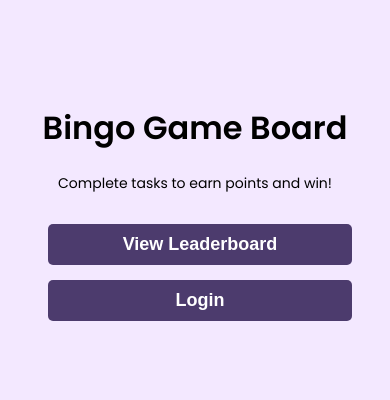
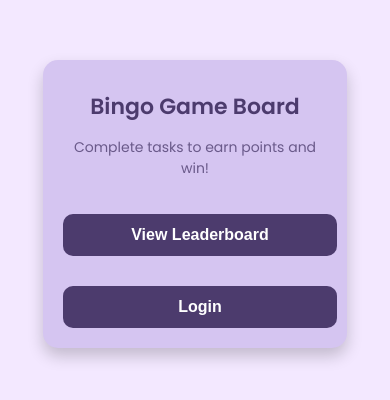
Before and after one commit to tlycody/ECM2434_v2, a React (Create React App) app in the folder bingo-frontend/: page / in a window 390 px wide. Shown: the part 218-618 px from the top of the page. Built offline with nearby package versions, Linux system fonts and the light colour scheme; no server answers.

Commit message:
style changes. home css created

```diff
--- /dev/null
+++ b/bingo-frontend/src/components/Home.css
@@ -0,0 +1,72 @@
+/* Home.css - Ensuring Consistency */
+
+/* Main Container - Matches Leaderboard Box */
+.home-container {
+    max-width: 420px; /* ✅ Same width as leaderboard */
+    margin: auto;
+    padding: 20px;
+    text-align: center;
+    background-color: #d5c5f1; /* ✅ Same soft purple background */
+    border-radius: 15px;
+    box-shadow: 0px 8px 16px rgba(0, 0, 0, 0.2);
+    font-family: 'Poppins', sans-serif;
+  }
+
+  /* Title - Same Styling as Leaderboard Title */
+  h1 {
+    font-size: 24px;
+    font-weight: bold;
+    color: #4c3b6d; /* ✅ Matches leaderboard text */
+    margin-bottom: 10px;
+  }
+
+  /* Subtitle - Ensuring Text Consistency */
+  p {
+    font-size: 16px;
+    color: #6a5a8a; /* ✅ Same shade as leaderboard */
+    margin-bottom: 20px;
+  }
+
+  /* Buttons - Same Styling as Leaderboard Buttons */
+  .buttons {
+    display: flex;
+    flex-direction: column;
+    gap: 10px;
+  }
+
+  button {
+    background-color: #7548d4; /* ✅ Leaderboard Button Purple */
+    color: white;
+    border: none;
+    padding: 12px;
+    font-size: 16px;
+    font-weight: bold;
+    border-radius: 10px;
+    cursor: pointer;
+    transition: background-color 0.2s ease-in-out, transform 0.1s ease-in-out;
+  }
+
+  button:hover {
+    background-color: #5b36a6; /* ✅ Slightly Darker Purple on Hover */
+    transform: scale(1.05);
+  }
+
+  button:active {
+    transform: scale(0.95);
+  }
+
+  /* Ensure Consistency Across Different Screen Sizes */
+  @media (max-width: 500px) {
+    .home-container {
+      width: 90%; /* ✅ Same responsive behavior */
+      padding: 15px;
+    }
+
+    h1 {
+      font-size: 22px;
+    }
+
+    p {
+      font-size: 14px;
+    }
+  }
--- a/bingo-frontend/src/components/Home.js
+++ b/bingo-frontend/src/components/Home.js
@@ -1,6 +1,7 @@
 import React, { useEffect, useState } from 'react';
 import axios from 'axios';
 import { useNavigate } from 'react-router-dom';
+import './Home.css';
 
 const API_URL = process.env.REACT_APP_API_URL;
 
--- a/bingo-frontend/src/components/Login.js
+++ b/bingo-frontend/src/components/Login.js
@@ -146,6 +146,10 @@ const Login = () => {
         <button type="submit" disabled={loading}>
           {loading ? 'Logging in...' : 'Login'}
         </button>
+
+        <button type="button" onClick={() => navigate('/')} className="home-button">
+          Home
+        </button>
       </form>
       <p>
         Don't have an account? <Link to="/register">Register Here!</Link>
--- a/bingo-frontend/src/components/UserProfile.css
+++ b/bingo-frontend/src/components/UserProfile.css
@@ -1,59 +1,135 @@
-/* UserProfile.css */
+/* Profile.css - Matches Leaderboard Styling */
+
+/* Profile Page Container */
 .profile-container {
-  max-width: 600px;
+  max-width: 420px; /* ✅ Same width as leaderboard */
   margin: auto;
   padding: 20px;
   text-align: center;
-  background-color: #d5c5f1;
+  background-color: #d5c5f1; /* ✅ Matches leaderboard background */
   border-radius: 15px;
   box-shadow: 0px 8px 16px rgba(0, 0, 0, 0.2);
   font-family: 'Poppins', sans-serif;
 }
 
-.profile-title {
-  font-size: 24px;
-  font-weight: bold;
-  color: #4c3b6d;
-  margin-bottom: 10px;
-}
-
+/* Profile Header (Image + Name) */
 .profile-header {
   display: flex;
   flex-direction: column;
   align-items: center;
+  margin-bottom: 20px;
 }
 
+/* Profile Image */
 .profile-image {
-  width: 120px;
-  height: 120px;
+  width: 100px; /* ✅ Consistent with other images */
+  height: 100px;
   border-radius: 50%;
-  border: 3px solid #4c3b6d;
-  object-fit: cover; /* Ensures the image fills the circle properly */
+  border: 3px solid #4c3b6d; /* ✅ Same purple outline */
+  object-fit: cover;
   box-shadow: 0px 4px 8px rgba(0, 0, 0, 0.2);
-  transition: transform 0.2s ease-in-out;
+  margin-bottom: 10px;
 }
 
-.profile-image:hover {
+/* User Info Text */
+.profile-details p {
+  font-size: 14px;
+  font-weight: bold;
+  color: #4c3b6d; /* ✅ Same as leaderboard text */
+  margin: 5px 0;
+}
+
+/* Edit Profile Button */
+.edit-profile-btn {
+  background-color: #7548d4; /* ✅ Same purple */
+  color: white;
+  border: none;
+  padding: 10px 15px;
+  font-size: 16px;
+  font-weight: bold;
+  border-radius: 10px;
+  cursor: pointer;
+  transition: background-color 0.2s ease-in-out, transform 0.1s ease-in-out;
+}
+
+.edit-profile-btn:hover {
+  background-color: #5b36a6; /* ✅ Darker purple on hover */
   transform: scale(1.05);
 }
 
+.edit-profile-btn:active {
+  transform: scale(0.95);
+}
 
-.edit-profile-form {
+/* Completed Tasks Section */
+.completed-tasks {
+  margin-top: 20px;
+}
+
+.completed-tasks h3 {
+  font-size: 18px;
+  font-weight: bold;
+  color: #4c3b6d; /* ✅ Same as leaderboard title */
+  margin-bottom: 10px;
+}
+
+/* Completed Tasks List */
+.completed-tasks ul {
+  list-style-type: none;
+  padding: 0;
+}
+
+.completed-tasks li {
+  background-color: #b3e6c9; /* ✅ Soft green for completed tasks */
+  color: #2e604a;
+  font-weight: bold;
+  padding: 10px;
+  margin: 5px 0;
+  border-radius: 10px;
+}
+
+/* Buttons for Navigation */
+.buttons {
   display: flex;
   flex-direction: column;
   gap: 10px;
+  margin-top: 20px;
 }
 
 .buttons button {
-  background-color: #4c3b6d;
+  background-color: #4c3b6d; /* ✅ Dark purple */
   color: white;
   border: none;
-  padding: 10px;
-  margin-top: 10px;
-  border-radius: 5px;
+  padding: 12px;
+  font-size: 16px;
+  font-weight: bold;
+  border-radius: 10px;
   cursor: pointer;
+  transition: background-color 0.2s ease-in-out, transform 0.1s ease-in-out;
 }
 
 .buttons button:hover {
-  background-color: #3a2b5e;
+  background-color: #3a2b5e; /* ✅ Darker hover effect */
+  transform: scale(1.05);
 }
+
+.buttons button:active {
+  transform: scale(0.95);
+}
+
+/* Mobile Responsive */
+@media (max-width: 500px) {
+  .profile-container {
+    width: 90%;
+    padding: 15px;
+  }
+
+  .profile-image {
+    width: 90px;
+    height: 90px;
+  }
+
+  .completed-tasks li {
+    font-size: 14px;
+  }
+}
```
